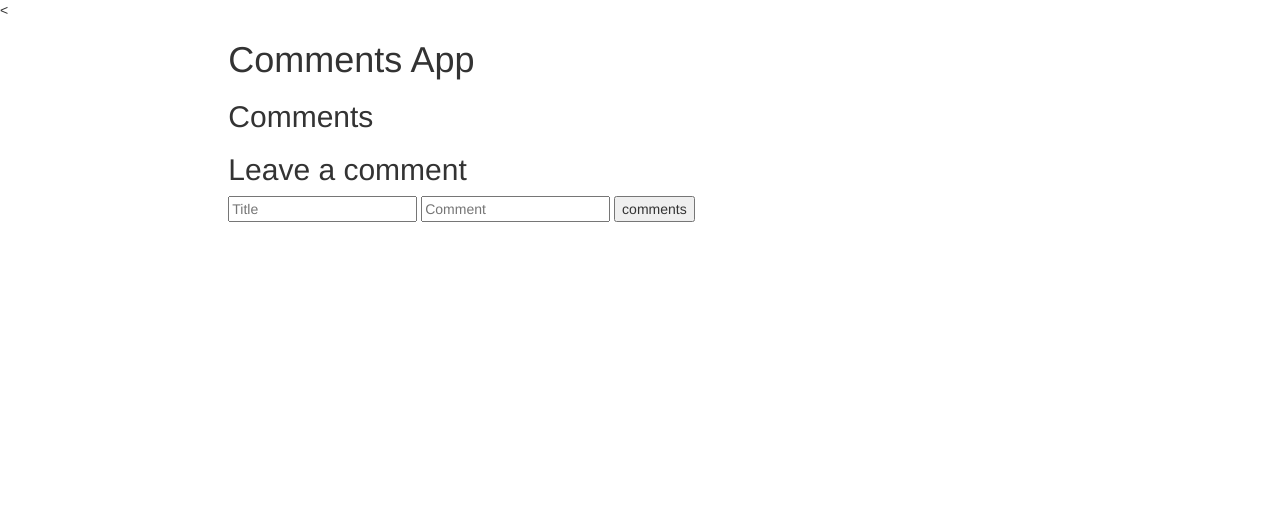
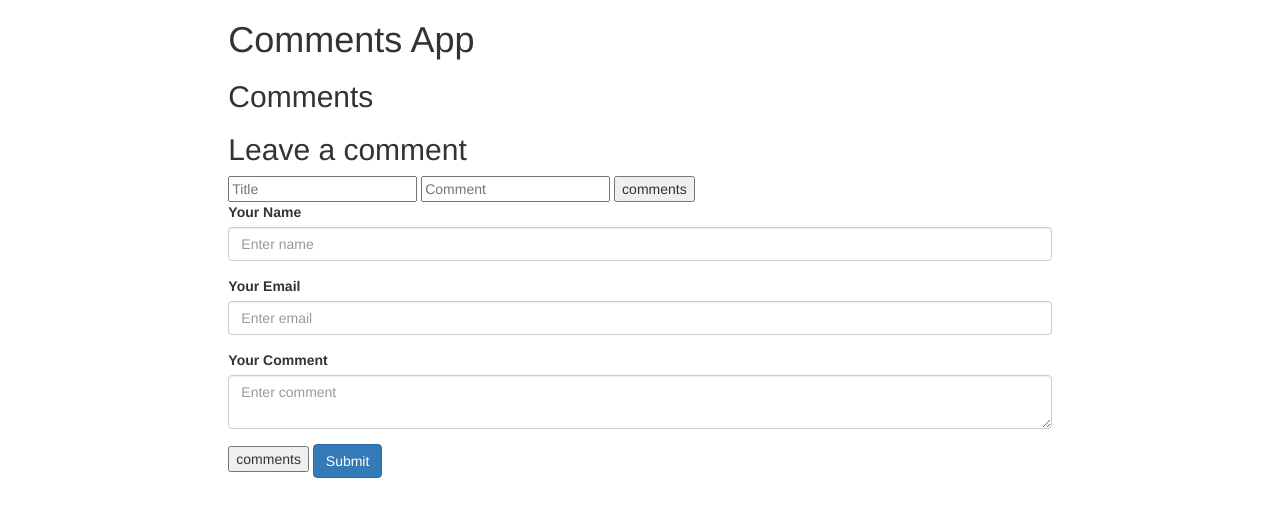
Before and after one commit to AdrianFerJ/flask_challenge, a Flask app: page / in a window 1280 px wide. Shown: the top 517 px of the page. Run offline with Flask 2, Linux system fonts and the light colour scheme; data that the repository does not hold is empty; some libraries are stand-ins or nearby versions.

Commit message:
Improve form

```diff
--- a/flask-app/project/templates/index.html
+++ b/flask-app/project/templates/index.html
@@ -3,11 +3,16 @@
 <head>
     <title>Live-Comments</title>
 
-    <<meta charset="utf-8">
+    <meta charset="utf-8">
     <meta name="viewport" content="width=device-width, initial-scale=1">
     <link rel="stylesheet" href="https://maxcdn.bootstrapcdn.com/bootstrap/3.4.0/css/bootstrap.min.css">
     <script src="https://ajax.googleapis.com/ajax/libs/jquery/3.4.1/jquery.min.js"></script>
     <script src="https://maxcdn.bootstrapcdn.com/bootstrap/3.4.0/js/bootstrap.min.js"></script>
+
+    <!-- Socket IO -->
+    <script src="//cdnjs.cloudflare.com/ajax/libs/socket.io/2.2.0/socket.io.js" integrity="sha256-yr4fRk/GU1ehYJPAs8P4JlTgu0Hdsp4ZKrx8bDEDC3I=" crossorigin="anonymous"></script>
+
+
 
     <script type="text/javascript" charset="utf-8">
         $(document).ready(function() {
@@ -29,7 +34,7 @@
             socket.on('my_response', function(msg, cb) {
                 console.log('# Server response: ', msg);
                 // Append new comment (broadcasted) to Comments list
-                $('#entries').append('<li>NEW!!! ' + msg.count + "Message:" + msg.data + '</li>');
+                $('#entries').append('<li class="comment list-group-item">' + msg.data + '</li>');
                 if (cb)
                     cb();
             });
@@ -37,7 +42,7 @@
             // Handlers from input from user and uses socket to emit data to server
             $('form#comments').submit(function(event) {
                 payload = {
-                    title: $('#cm-title').val(),
+                    title: $('#cm-name').val(),
                     text: $('#cm-text').val()
                 }
                 console.log('# Payload: ', payload);
@@ -70,6 +75,22 @@
                 <input type="text" name="cm-text" id="cm-text" placeholder="Comment">
                 <input type="submit" value="comments">
             </form>
+            <form id="comments" method="POST">
+                <div class="form-group">
+                    <label for="cm-name">Your Name</label>
+                    <input type="text" class="form-control" id="cm-name" placeholder="Enter name">
+                </div>
+                <div class="form-group">
+                    <label for="email">Your Email</label>
+                    <input type="email" class="form-control" id="cm-email" aria-describedby="emailHelp" placeholder="Enter email">
+                </div>
+                <div class="form-group">
+                    <label for="cm-text">Your Comment</label>
+                    <textarea type="text" class="form-control" id="cm-text" placeholder="Enter comment"></textarea>
+                </div>
+                <input type="submit" value="comments">
+                <button type="submit" class="btn btn-primary" value="comments">Submit</button>
+            </form>
             <div class="col-sm-2">
             </div>
         </div>
```
Also changed, not shown: README.md.
